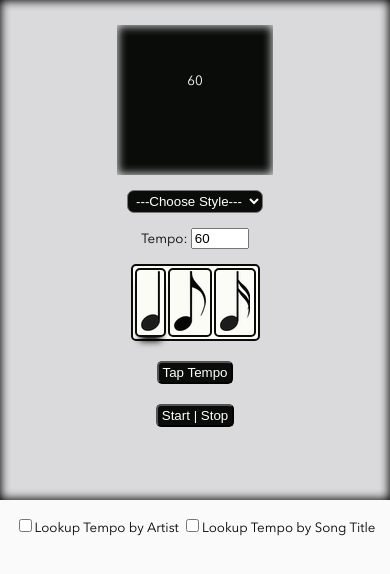
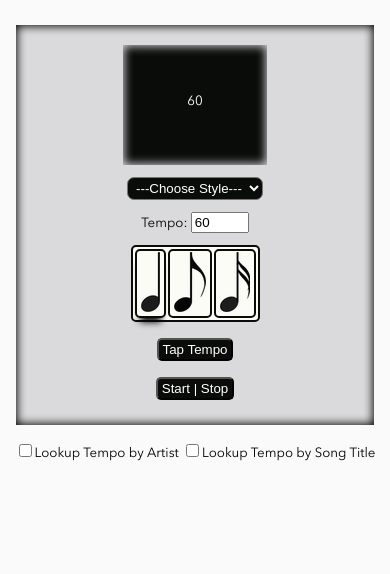
Before and after one commit to chrishwright/metronome, a website: page public/index.html in a window 390 px wide. Drawn offline with nearby package versions, Linux system fonts and the light colour scheme; some packages are replaced by stand-ins of ours.

Commit message:
remove media screen css

```diff
--- a/public/css/metronome.css
+++ b/public/css/metronome.css
@@ -1,7 +1,6 @@
 html,body {
 
 	width:100%;
-	height:100%;
 	margin: 0;
 	background-color: #fafafa;
 
@@ -174,10 +173,10 @@ html,body {
 #metronomeBody {
 
 	position: relative;
-	width: 550px;
+	width: 358px;
 	height: 400px;
 	margin: 0 auto;
-
+	margin-top: 25px;
 }
 
 #screen {
@@ -317,11 +316,3 @@ html,body {
 	text-align:center;
 
 }
-
-@media screen and (max-width: 550px) {
-
-	#metronomeBody {
-		width: 100%;
-		min-height:500px;
-	}
-}
```
